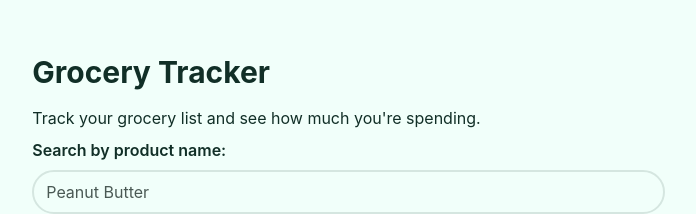
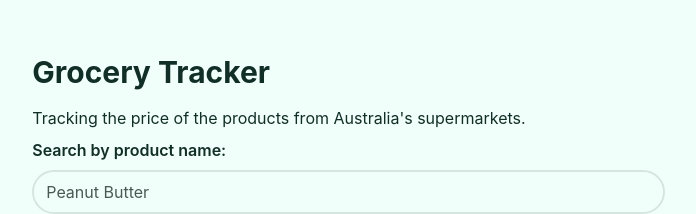
Before and after one commit to edward-20/Grocery-Tracker, a SvelteKit app in the folder apps/frontend/: page / in a window 1280 px wide. Shown: the part 242-456 px from the top of the page, without its empty margins (284-980 px from the left). Built offline with nearby package versions, Linux system fonts and the light colour scheme.

Commit message:
changed the slogan

```diff
--- a/apps/frontend/src/routes/+page.svelte
+++ b/apps/frontend/src/routes/+page.svelte
@@ -14,7 +14,7 @@
 	<!-- Title -->
 	<div class="column-child">
 		<h1 class="mb-4 text-3xl font-bold">Grocery Tracker</h1>
-		<p class="mb-2">Track your grocery list and see how much you're spending.</p>
+		<p class="mb-2">Tracking the price of the products from Australia's supermarkets.</p>
 	</div>
 	<form class="column-child" action="/search" bind:this={form}>
 		<div>
```
